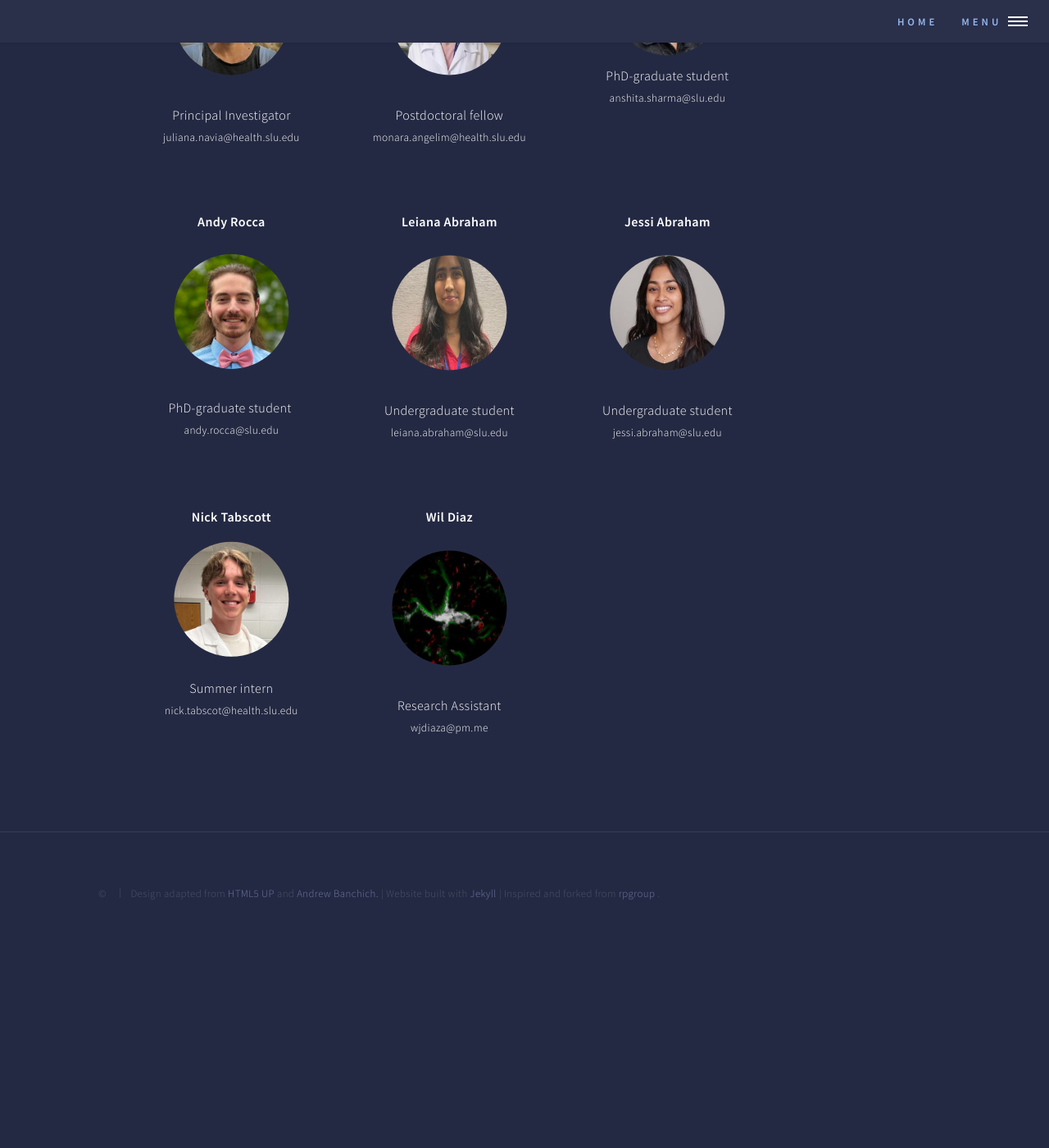
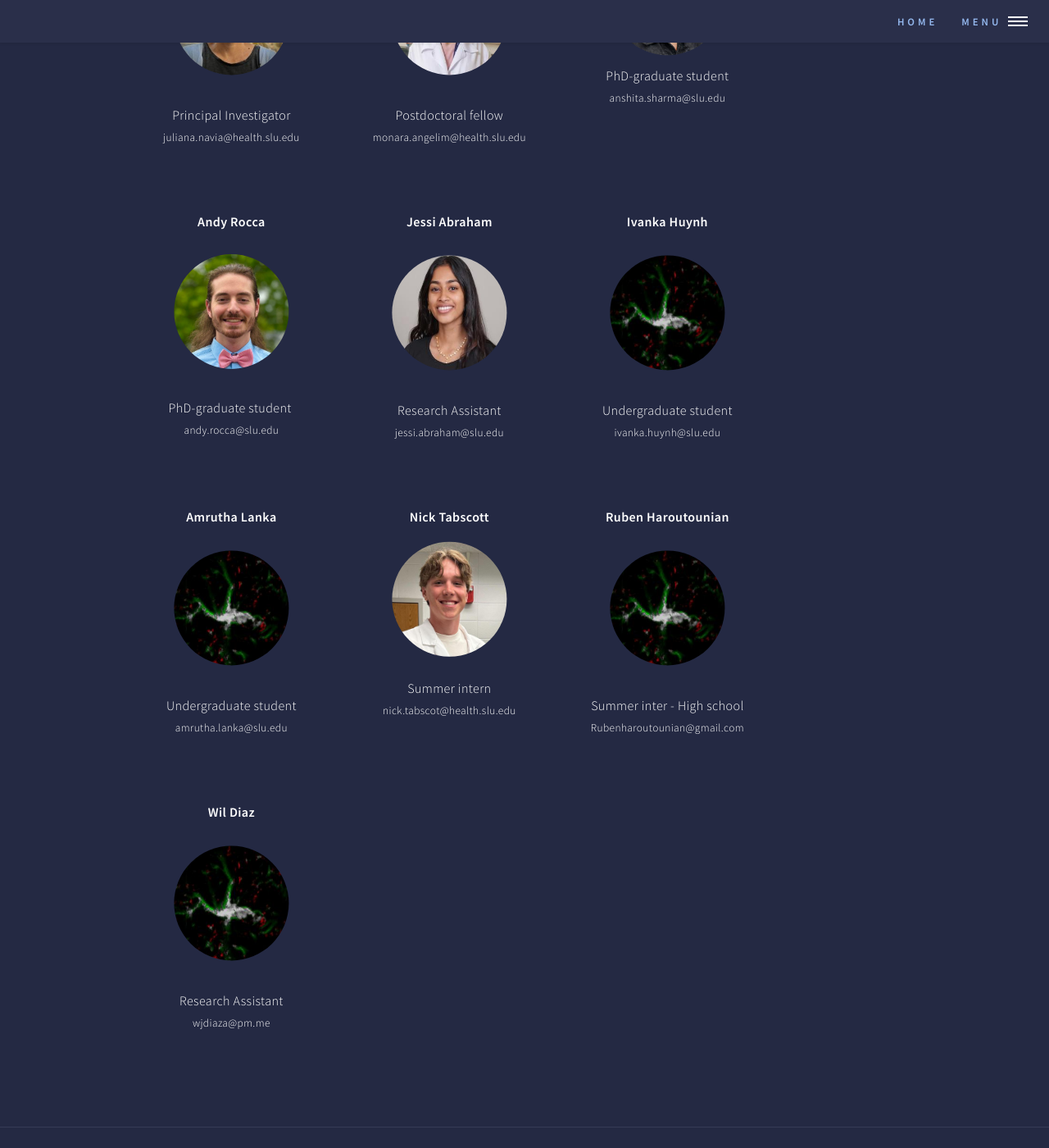
Before and after one commit to navialab/navialab.github.io, a Jekyll site: the page built from 02_people.md, in a window 1280 px wide and 1400 px high, scrolled down 917 px. Shown: the whole window at 82% size. Built offline with Jekyll 4.4.1, drawn with Linux system fonts in a browser that asks for light colours; before the commit the page ends 2074 px from its top, so only the background shows below that.

Commit message:
Update current_members.yaml
add new members and change rol jessi

```diff
--- a/_data/current_members.yaml
+++ b/_data/current_members.yaml
@@ -22,24 +22,32 @@
   email: andy.rocca@slu.edu
   image: andy
 
-- name: Leiana Abraham
-  title: Undergraduate student
-  image: leiana
-  email: leiana.abraham@slu.edu
-
 - name: Jessi Abraham
-  title: Undergraduate student
+  title: Research Assistant
   image: jessi
   email: jessi.abraham@slu.edu
+
+- name:  Ivanka Huynh
+  title: Undergraduate student
+  image: ni
+  email: ivanka.huynh@slu.edu
+
+- name:  Amrutha Lanka
+  title: Undergraduate student
+  image: ni
+  email: amrutha.lanka@slu.edu
 
 - name: Nick Tabscott
   title: Summer intern
   image: nick
   email: nick.tabscot@health.slu.edu
-  office:
+
+- name:  Ruben Haroutounian
+  title: Summer inter - High school
+  image: ni
+  email: Rubenharoutounian@gmail.com
 
 - name: Wil Diaz
   title: Research Assistant
   image: ni
   email: wjdiaza@pm.me
-  office:
```
